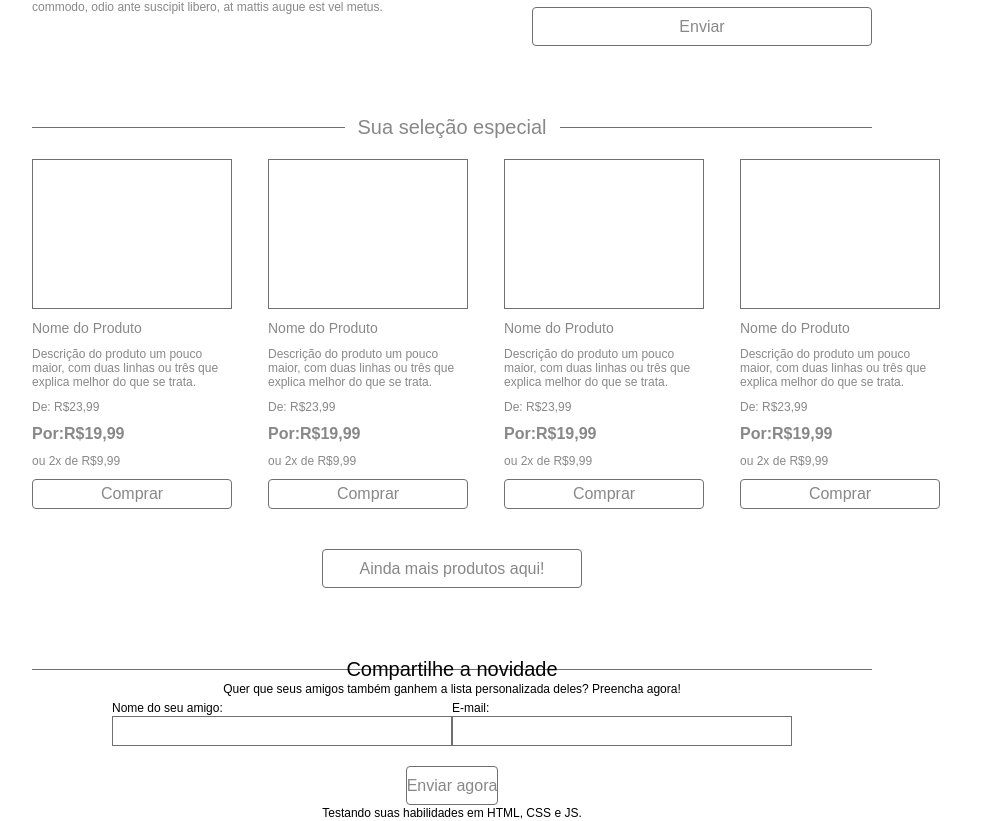
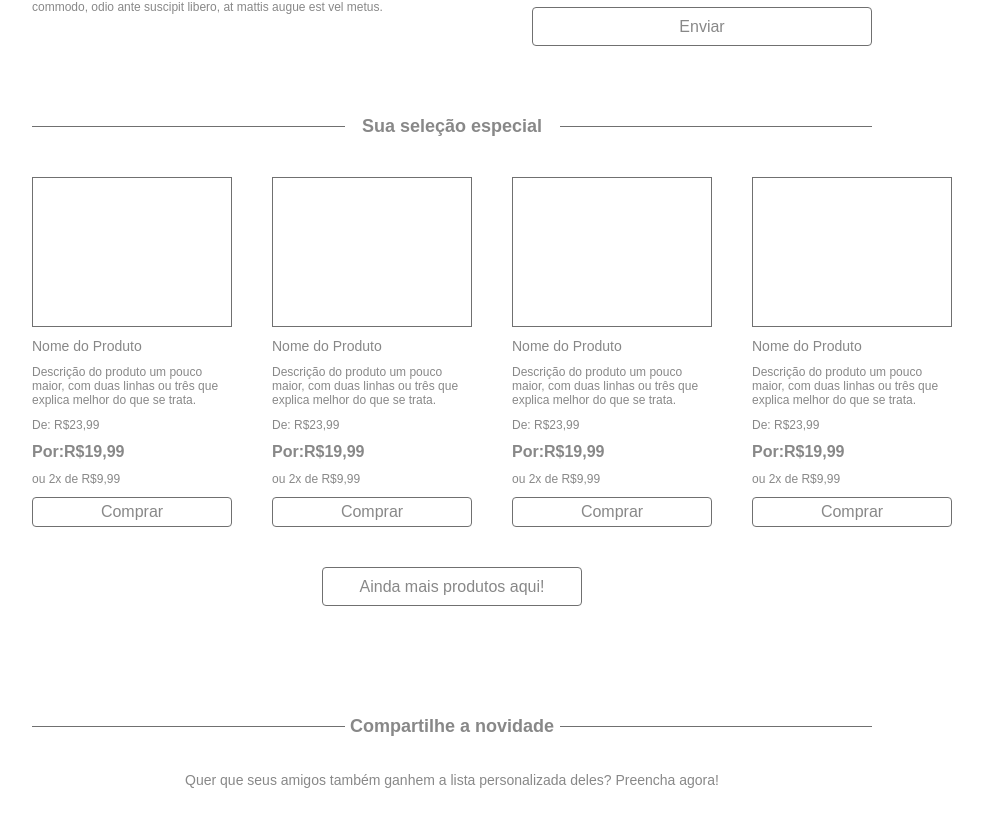
Before and after one commit to Sara-Lirio/Linx_Impulse, a React (Vite) app: page / in a window 1280 px wide. Shown: the part 592-1413 px from the top of the page, without its empty margins (188-1171 px from the left). Built offline with nearby package versions, Linux system fonts and the light colour scheme.

Commit message:
Finalizando estilizando do componente de seção compartilhe

```diff
--- a/src/components/Label/Label.module.css
+++ b/src/components/Label/Label.module.css
@@ -1,3 +1,4 @@
 .label {
     font-size: 12px;
+    color: #888888;
 }
--- a/src/components/Product/Product.module.css
+++ b/src/components/Product/Product.module.css
@@ -2,10 +2,9 @@
     display: flex;
     flex-direction: column;
     justify-content: space-between;
-    padding: 20px 36px 20px 0px;
+    padding: 20px 40px 20px 0px;
     height: 390px;
     width: 240px;
-    /* border: 1px solid #707070; */
 }
 
 .picture {
--- a/src/components/Section/Section.jsx
+++ b/src/components/Section/Section.jsx
@@ -3,19 +3,16 @@ import Button from '../Button/Button'
 import Input from '../Input/Input'
 import Label from '../Label/Label'
 import Product from '../Product/Product'
-import Subtitle from '../Subtitle/Subtitle'
+
 import Text from '../Text/Text'
+import TitleSection from '../Title/TitleSection'
 import style from './Section.module.css'
 
 const Section = () => {
   return (
     <>
       <section className={style.section}>
-        <div className={style.title}>
-          <div className={style.subtitle}>
-            <Subtitle subtitle='Sua seleção especial' />
-          </div>
-        </div>
+        <TitleSection title='Sua seleção especial' />
         <section className={style.products}>
           <Product name='Nome do Produto' description='Descrição do produto
         um pouco maior, com duas linhas ou três que explica melhor do que se trata.'
@@ -37,11 +34,9 @@ const Section = () => {
 
 
       <section className={style.share}>
-        <div className={style.title}>
-          <Subtitle subtitle='Compartilhe a novidade' />
-        </div>
-        <Text text='Quer que seus amigos também ganhem a lista
-       personalizada deles? Preencha agora!' />
+        <TitleSection title='Compartilhe a novidade' />
+        <p className={style.textShare}>Quer que seus amigos também ganhem a lista
+       personalizada deles? Preencha agora!</p>
         <form className={style.forms}>
           <div className={style.name}>
             <Label text='Nome do seu amigo:' />
@@ -52,8 +47,9 @@ const Section = () => {
             <Input type='email' />
           </div>
         </form>
-
+        <div className={style.buttonSection}>
         <Button text='Enviar agora' />
+        </div>
       </section>
     </>
   )
--- a/src/components/Section/Section.module.css
+++ b/src/components/Section/Section.module.css
@@ -1,33 +1,18 @@
 .section {
     color: #888888;
-}
-
-.title {
-    text-align: center;
-    margin-top: 50px;
-    width: 100%;
-    text-align: center;
-    background-image: linear-gradient(#707070,#707070);
-    background-repeat: no-repeat;
-    background-size: 100% 1px;
-    background-position: 0 center;
-}
-
-.subtitle {
-    width: 215px;
-    margin: auto;
-    background-color: white;
 }
 
 .forms {
     display: flex;
     justify-content: space-between;
+    width: 720px;
 }
 
 .share {
     display: flex;
     flex-direction: column;
     align-items: center;
+    margin-top: 60px;
 }
 
 .products {
@@ -39,5 +24,10 @@
     flex-direction: column;
     margin: 20px auto;
     width: 260px;
+}
 
+.textShare{
+    font-size: 14px;
+    color: #888888;
+    margin: 15px auto 39px auto;
 }
--- a/src/components/Title/Title.module.css
+++ b/src/components/Title/Title.module.css
@@ -2,3 +2,23 @@
     font-size: 40px;
     padding-bottom: 24px;
 }
+
+.titleSection {
+    font-size: 18px;
+    width: 215px;
+    margin: auto;
+    font-weight: 600;
+    color:#888888;
+    background-color: white;
+}
+
+.titleLine {
+    text-align: center;
+    margin: 50px auto 20px auto;
+    width: 100%;
+    text-align: center;
+    background-image: linear-gradient(#707070,#707070);
+    background-repeat: no-repeat;
+    background-size: 100% 1px;
+    background-position: 0 center;
+}
--- /dev/null
+++ b/src/components/Title/TitleSection.jsx
@@ -0,0 +1,12 @@
+import React from 'react'
+import style from './Title.module.css'
+
+const TitleSection = ({ title }) => {
+    return (
+        <div className={style.titleLine}>
+            <h3 className={style.titleSection}>{title}</h3>
+        </div>
+    )
+}
+
+export default TitleSection
```
